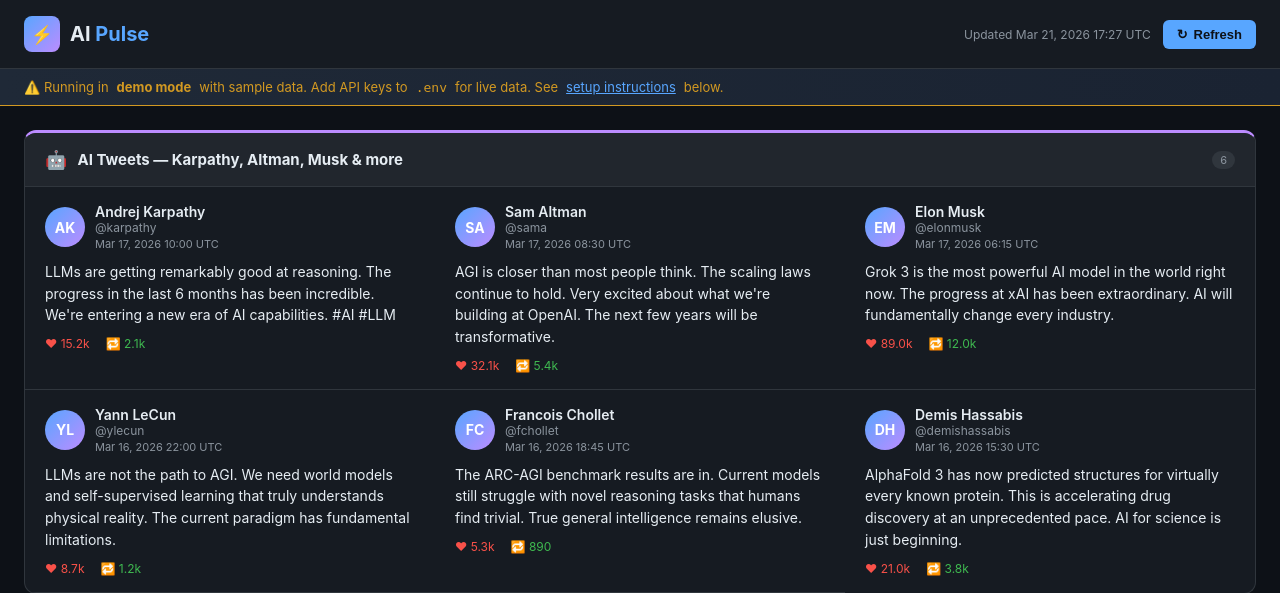
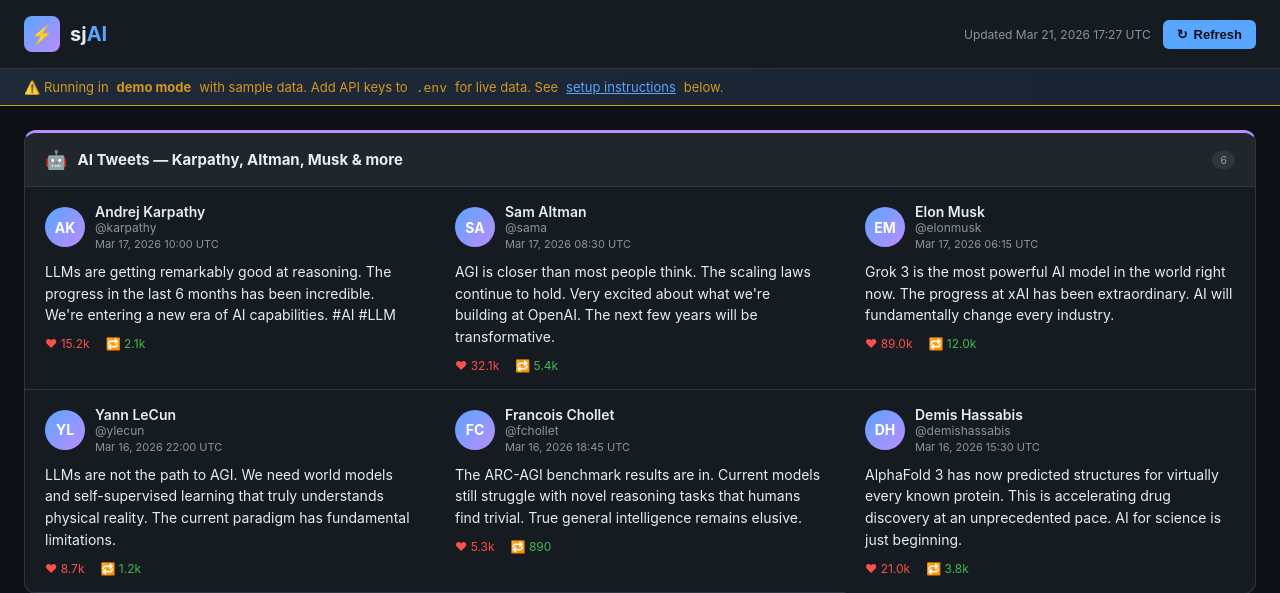
Before and after one commit to saurabhjain-wiom/zapcare, a Flask app: page / in a window 1280 px wide. Shown: the top 593 px of the page. Run offline with Flask 3, Linux system fonts and the light colour scheme; data that the repository does not hold is empty.

Commit message:
Rename title from AI Pulse to sjAI

```diff
--- a/templates/index.html
+++ b/templates/index.html
@@ -3,7 +3,7 @@
 <head>
   <meta charset="UTF-8" />
   <meta name="viewport" content="width=device-width, initial-scale=1.0" />
-  <title>AI Pulse — Tweets & World News</title>
+  <title>sjAI — Tweets & World News</title>
   <style>
     :root {
       --bg: #0d1117;
@@ -244,7 +244,7 @@
 <header>
   <div class="logo">
     <div class="logo-icon">⚡</div>
-    <h1>AI <span>Pulse</span></h1>
+    <h1>sj<span>AI</span></h1>
   </div>
   <div class="header-right">
     <span id="last-updated">Loading...</span>
```
